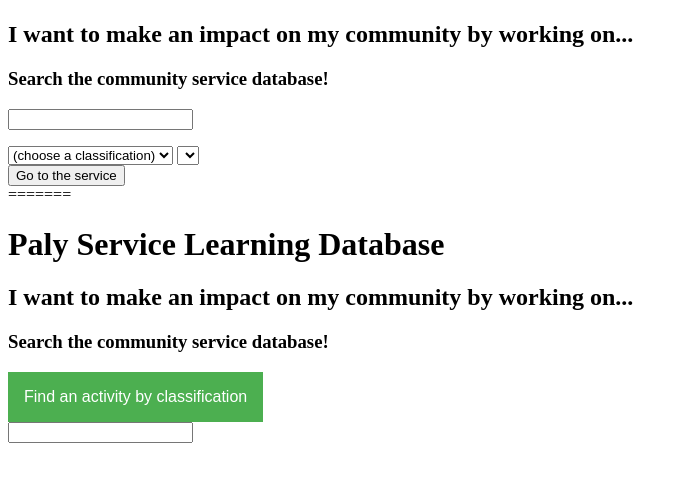
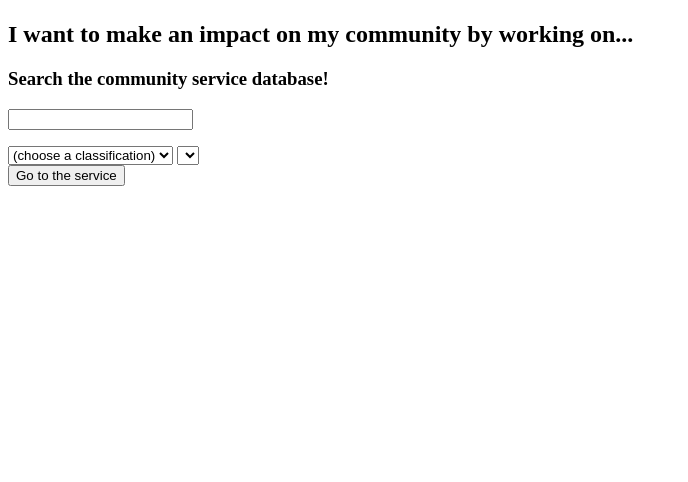
Before and after one commit to GetInvolvedPA/GetInvolvedPA-Discovery, a Django app: page / in a window 1280 px wide. Shown: the part 45-527 px from the top of the page, without its empty margins (0-688 px from the left). Run offline with Django 3.2, Linux system fonts and the light colour scheme; data that the repository does not hold is empty.

Commit message:
Removed old, redundant parts of the homepage

```diff
--- a/getInvolvedPAWebsite/servicediscovery/templates/servicediscovery/index.html
+++ b/getInvolvedPAWebsite/servicediscovery/templates/servicediscovery/index.html
@@ -84,86 +84,5 @@
   </div>
 
 </body>
-=======
-	<head>
-		<style>
-.dropbtn {
-	background-color: #4CAF50;
-	color: white;
-	padding: 16px;
-	font-size: 16px;
-	border: none;
-	cursor: pointer;
-}
-
-.dropdown {
-	position: relative;
-	display: inline-block;
-}
-
-.dropdown-content {
-	display: none;
-	position: absolute;
-	background-color: #f9f9f9;
-	min-width: 160px;
-	box-shadow: 0px 8px 16px 0px rgba(0,0,0,0.2);
-}
-
-.dropdown-content a {
-	color: black;
-	padding: 12px 16px;
-	text-decoration: none;
-	display: block;
-}
-
-.dropdown-content a:hover {background-color: #f1f1f1}
-
-.dropdown:hover .dropdown-content {
-	display: block;
-}
-
-.dropdown:hover .dropbtn {
-	background-color: #3e8e41;
-}
-		</style>
-
-
-		<title>GetInvolvedPA</title>
-
-	</head>
-
-	<body>
-
-		<div id="page-wrap">
-
-			<div id="header">
-				<h1>Paly Service Learning Database</h1>
-			</div>
-			<div id="subtitle">
-				<h2>I want to make an impact on my community by working on...</h2>
-			</div>
-
-			<h3>Search the community service database!</h3>
-
-			<div id="dropdown-menu">
-				<div class="dropdown">
-					<button class="dropbtn">Find an activity by classification</button>
-					<div class="dropdown-content">
-						category 1 </br>
-						category 2 </br>
-						category 3 </br>
-					</div>
-				</div>
-			</div>
-
-			<div id="searchbar">
-				<form id="dbsearch">
-					<input type="text" name="searchquery">
-				</form>
-			</div>
-
-		</div>
-
-	</body>
 
 </html>
```
